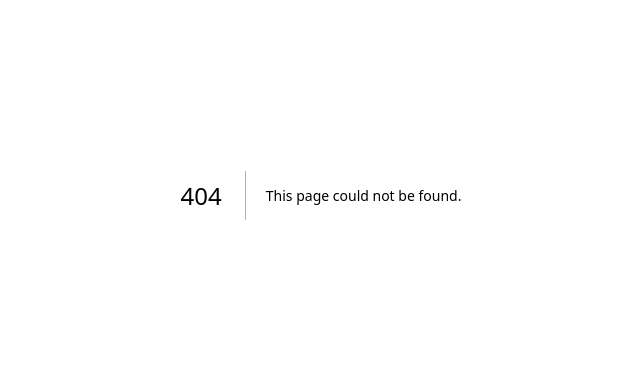
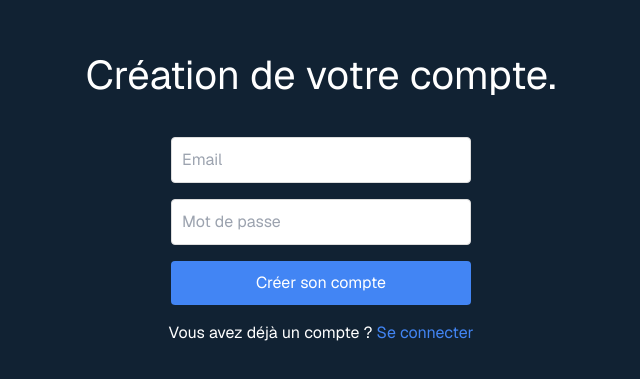
Before and after one commit to GillianLEVERT/taskmanager, a Next.js app: page /signup in a window 1280 px wide. Before the commit this address had no page. Shown: the part 205-584 px from the top of the page, without its empty margins (319-959 px from the left). Built offline with nearby package versions, Linux system fonts and the light colour scheme; no server answers.

Commit message:
add page signup

```diff
--- /dev/null
+++ b/app/signup/page.tsx
@@ -0,0 +1,79 @@
+"use client";
+
+import { useState } from 'react';
+import { createClient } from "@/utils/supabase/client";
+import Link from 'next/link';
+import "./signup.css"
+
+export default function SignUp() {
+  const [email, setEmail] = useState('');
+  const [password, setPassword] = useState('');
+  const [error, setError] = useState<string | null>(null);
+  const supabase = createClient();
+
+  const handleSignUp = async (e: React.FormEvent<HTMLFormElement>) => {
+    e.preventDefault();
+    setError(null);
+
+    if (!email || !password) {
+      setError('Please enter both email and password');
+      return;
+    }
+
+    try {
+      const { error } = await supabase.auth.signUp({
+        email,
+        password,
+        options: {
+          emailRedirectTo: `${window.location.origin}/auth/callback`,
+        },
+      });
+      if (error) throw error;
+      setError('Vérifier votre email pour valider votre compte.');
+    } catch (error) {
+      if (error instanceof Error) {
+        setError(error.message);
+      } else {
+        setError('An unknown error occurred');
+      }
+      console.error('Signup error:', error);
+    }
+  };
+
+  return (
+    <div className="signup-container">
+      <h1 className="signup-title">Création de votre compte.</h1>
+      <form onSubmit={handleSignUp} className="signup-form">
+        <input
+          type="email"
+          placeholder="Email"
+          value={email}
+          onChange={(e) => setEmail(e.target.value)}
+          required
+          className="signup-input"
+        />
+        <input
+          type="password"
+          placeholder="Mot de passe"
+          value={password}
+          onChange={(e) => setPassword(e.target.value)}
+          required
+          className="signup-input"
+        />
+        <button
+          type="submit"
+          className="signup-button"
+        >
+          Créer son compte
+        </button>
+      </form>
+      {error && <p className="signup-error">{error}</p>}
+      <p className="signup-login-link">
+        Vous avez déjà un compte ?{' '}
+        <Link href="/login" >
+          Se connecter
+        </Link>
+      </p>
+    </div>
+  );
+}
--- /dev/null
+++ b/app/signup/signup.css
@@ -0,0 +1,68 @@
+.signup-container {
+    display: flex;
+    flex-direction: column;
+    align-items: center;
+    justify-content: center;
+    min-height: 100vh;
+    padding: 20px;
+
+  }
+
+  .signup-title {
+    font-size: 2.5rem;
+    margin-bottom: 2rem;
+    color: white;
+  }
+
+  .signup-form {
+    width: 100%;
+    max-width: 300px;
+    display: flex;
+    flex-direction: column;
+  }
+
+  .signup-input {
+    width: 100%;
+    padding: 10px;
+    margin-bottom: 1rem;
+    border: 1px solid #ddd;
+    border-radius: 4px;
+    font-size: 1rem;
+    color:black
+  }
+
+  .signup-button {
+    width: 100%;
+    padding: 10px;
+    background-color: #4285f4;
+    color: white;
+    border: none;
+    border-radius: 4px;
+    font-size: 1rem;
+    cursor: pointer;
+    transition: background-color 0.3s ease;
+  }
+
+  .signup-button:hover {
+    background-color: #3367d6;
+  }
+
+  .signup-error {
+    color: #d32f2f;
+    margin-top: 1rem;
+    text-align: center;
+  }
+
+  .signup-login-link {
+    margin-top: 1rem;
+    text-align: center;
+  }
+
+  .signup-login-link a {
+    color: #4285f4;
+    text-decoration: none;
+  }
+
+  .signup-login-link a:hover {
+    text-decoration: underline;
+  }
--- a/app/task/page.tsx
+++ b/app/task/page.tsx
@@ -16,7 +16,7 @@ export default function TaskPage() {
   return (
     <section className="task-page">
       <div className="">
-        <h1 className="title">Gestionnaires des tâches</h1>
+        <h1 className="title">Gestionnaires des tâches.</h1>
 
         <div className="text">
           <CreateTaskForm onTaskCreated={handleTaskCreated} />
@@ -24,7 +24,7 @@ export default function TaskPage() {
       </div>
 
       <div className="task-container mt-20">
-        <h2 className="title">Vos tâches</h2>
+        <h2 className="title">Vos tâches.</h2>
         <TaskList key={refreshTrigger} />
       </div>
       <Link href="/" className="link-task">
--- a/components/AuthButtonClient.tsx
+++ b/components/AuthButtonClient.tsx
@@ -53,7 +53,7 @@ export default function AuthButtonClient() {
 
   return user ? (
     <div className="login-container">
-      Salut {displayName || user.email} et bienvenue
+      Salut {displayName || user.email} et bienvenue.
       <Link href="/task" className="btn-primary">Accéder à vos tâches</Link>
       <button onClick={signOut} className="btn-secondary">
         Se déconnecter
@@ -61,7 +61,7 @@ export default function AuthButtonClient() {
     </div>
   ) : (
     <div className="login-container">
-      Veuillez vous connecter pour voir vos tâches.
+      Veuillez vous connecter pour gérer vos tâches.
       <Link href="/login" className="btn-primary">
         Se connecter
       </Link>
--- a/components/LoginClient.tsx
+++ b/components/LoginClient.tsx
@@ -3,6 +3,7 @@
 import { useState } from "react";
 import { createClient } from "@/utils/supabase/client";
 import "../app/login/login.css";
+import Link from "next/link";
 
 export default function LoginClient() {
   const [email, setEmail] = useState("");
@@ -28,41 +29,31 @@ export default function LoginClient() {
   const handleSignIn = async (e: React.FormEvent<HTMLFormElement>) => {
     e.preventDefault();
     setError(null);
+
+    if (!email || !password) {
+      setError('Merci de rentrer un email ou mot de passe valident.');
+      return;
+    }
+
     try {
       const { error } = await supabase.auth.signInWithPassword({
         email,
         password,
       });
       if (error) throw error;
-      console.log("Connexion réussie, redirection...");
-      // Redirect to the desired page after successful sign-in
-      window.location.href = "/"; // Change this to your desired route
+      console.log("Connexion réussie.");
+      window.location.href = "/";
     } catch (error) {
-      setError("Error signing in");
+      setError('Impossible de se connecter, vérifier vos identifiants.');
       console.error(error);
     }
   };
 
-  const handleSignUp = async () => {
-    setError(null);
-    try {
-      const { error } = await supabase.auth.signUp({
-        email,
-        password,
-        options: {
-          emailRedirectTo: `${window.location.origin}/auth/callback`,
-        },
-      });
-      if (error) throw error;
-      setError("Veuillez confirmer votre compte avec votre email");
-    } catch (error) {
-      setError("Erreur");
-      console.error(error);
-    }
-  };
+
 
   return (
     <div className="login-container">
+            {error && <p className="error-message">{error}</p>}
       <form onSubmit={handleSignIn} className="login-form">
         <input
           type="email"
@@ -84,9 +75,9 @@ export default function LoginClient() {
           Se connecter
         </button>
       </form>
-      <button onClick={handleSignUp} className="login-button">
+      <Link href="/signup" className="login-button">
         Créer votre compte
-      </button>
+      </Link>
       <button
         type="button"
         onClick={signInWithGithub}
@@ -106,7 +97,7 @@ export default function LoginClient() {
         </svg>
         Connexion avec GitHub
       </button>
-      {error && <p className="error-message">{error}</p>}
+
     </div>
   );
 }
```
